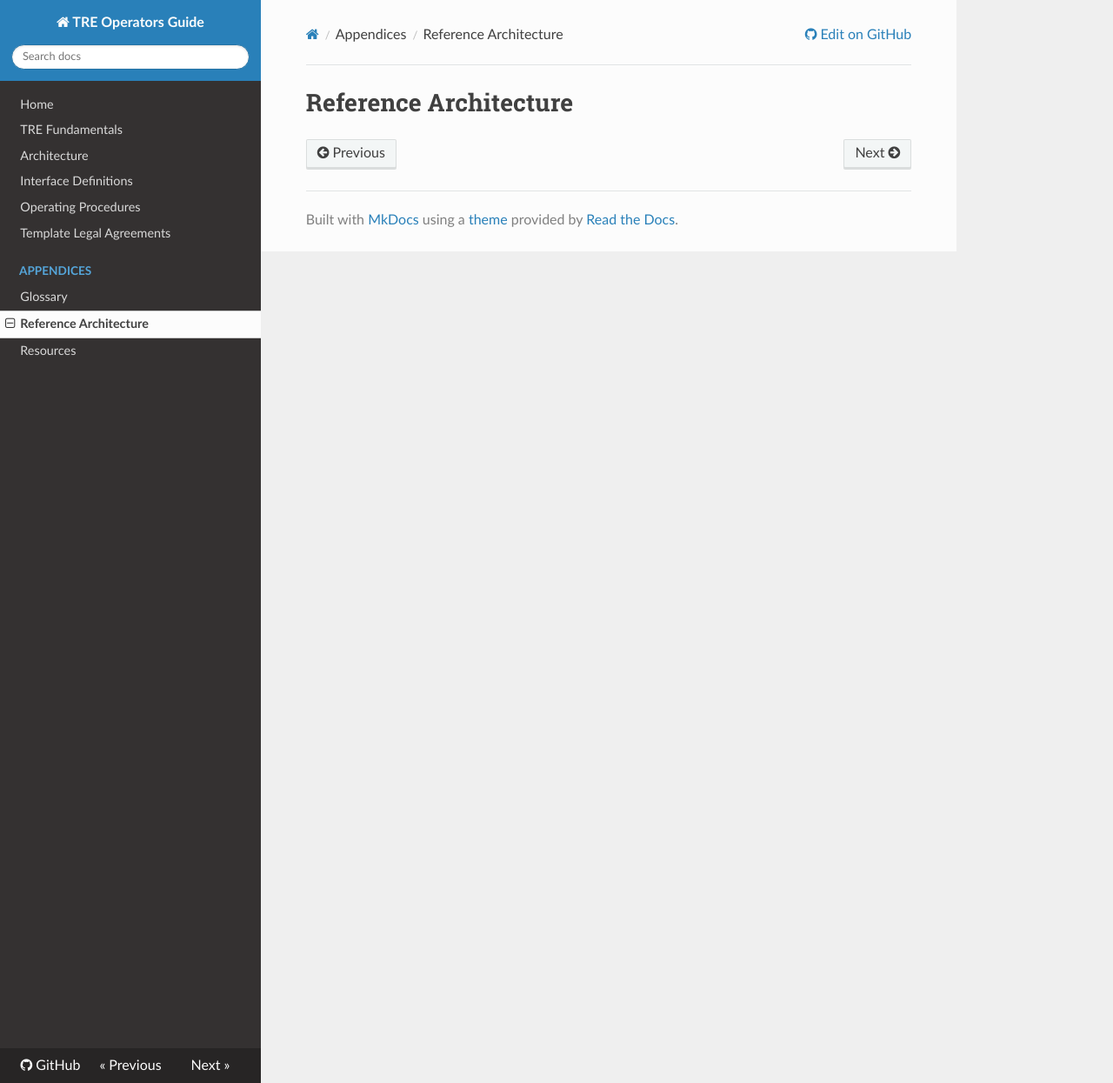
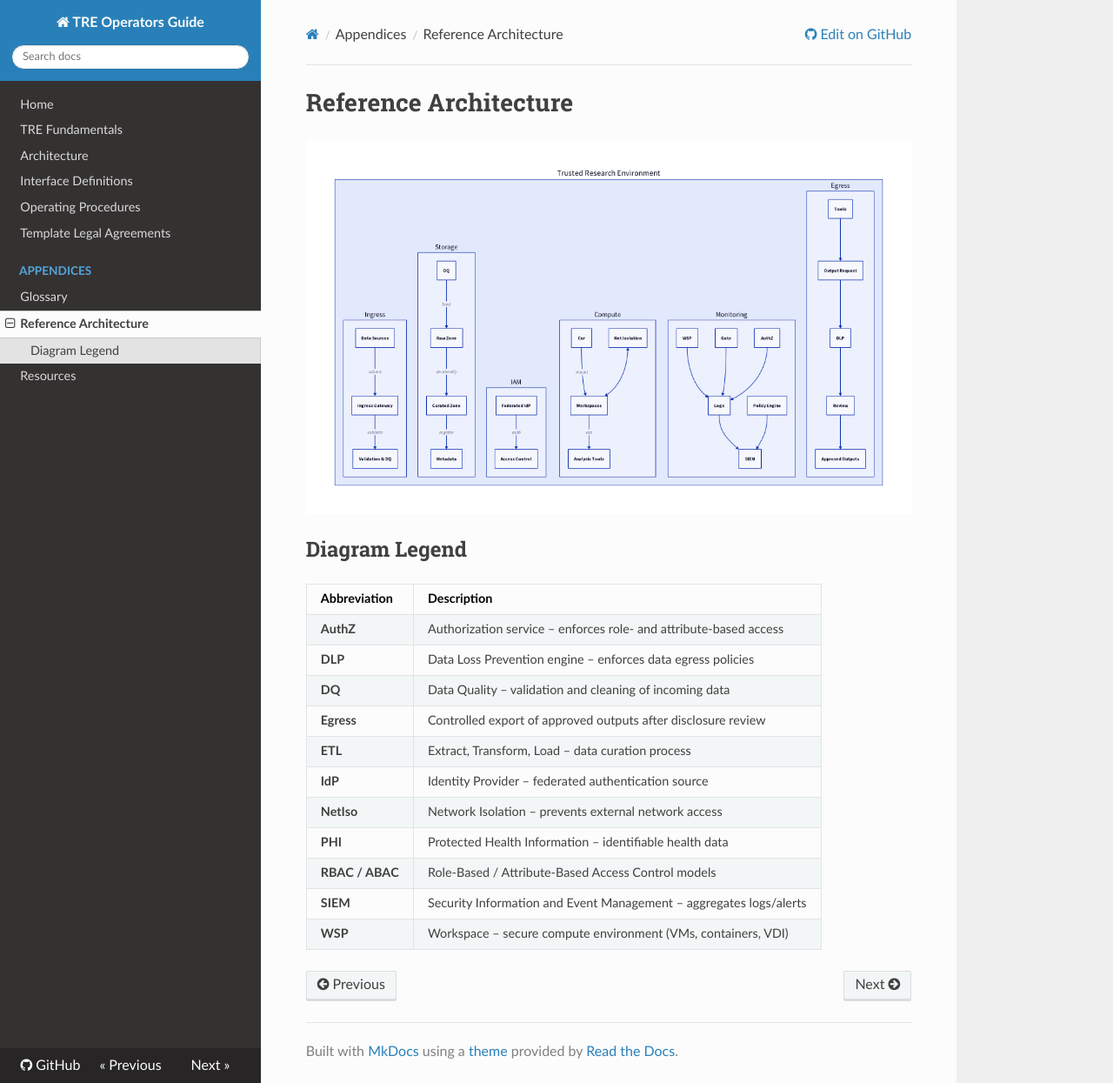
Before and after one commit to unioslo/tre-operators-docs, an MkDocs documentation site: the page built from docs/appendices/reference-architecture.md, in a window 1280 px wide and 1245 px high. Shown: the whole window at 87% size. Built offline with MkDocs 1.6.1, drawn with Linux system fonts in a browser that asks for light colours; nearby versions of some CDN libraries.

Commit message:
Add detailed diagram legend to Reference Architecture for clarity

```diff
--- a/docs/appendices/reference-architecture.md
+++ b/docs/appendices/reference-architecture.md
@@ -1 +1,19 @@
 # Reference Architecture
+
+![TRE Architecture](../images/tre_architecture_ops_docs.png)
+
+## Diagram Legend
+
+| Abbreviation      | Description                                                        |
+|-------------------|--------------------------------------------------------------------|
+| **AuthZ**         | Authorization service – enforces role- and attribute-based access   |
+| **DLP**           | Data Loss Prevention engine – enforces data egress policies         |
+| **DQ**            | Data Quality – validation and cleaning of incoming data             |
+| **Egress**        | Controlled export of approved outputs after disclosure review       |
+| **ETL**           | Extract, Transform, Load – data curation process                   |
+| **IdP**           | Identity Provider – federated authentication source                |
+| **NetIso**        | Network Isolation – prevents external network access               |
+| **PHI**           | Protected Health Information – identifiable health data            |
+| **RBAC / ABAC**   | Role-Based / Attribute-Based Access Control models                 |
+| **SIEM**          | Security Information and Event Management – aggregates logs/alerts  |
+| **WSP**           | Workspace – secure compute environment (VMs, containers, VDI)      |
```
